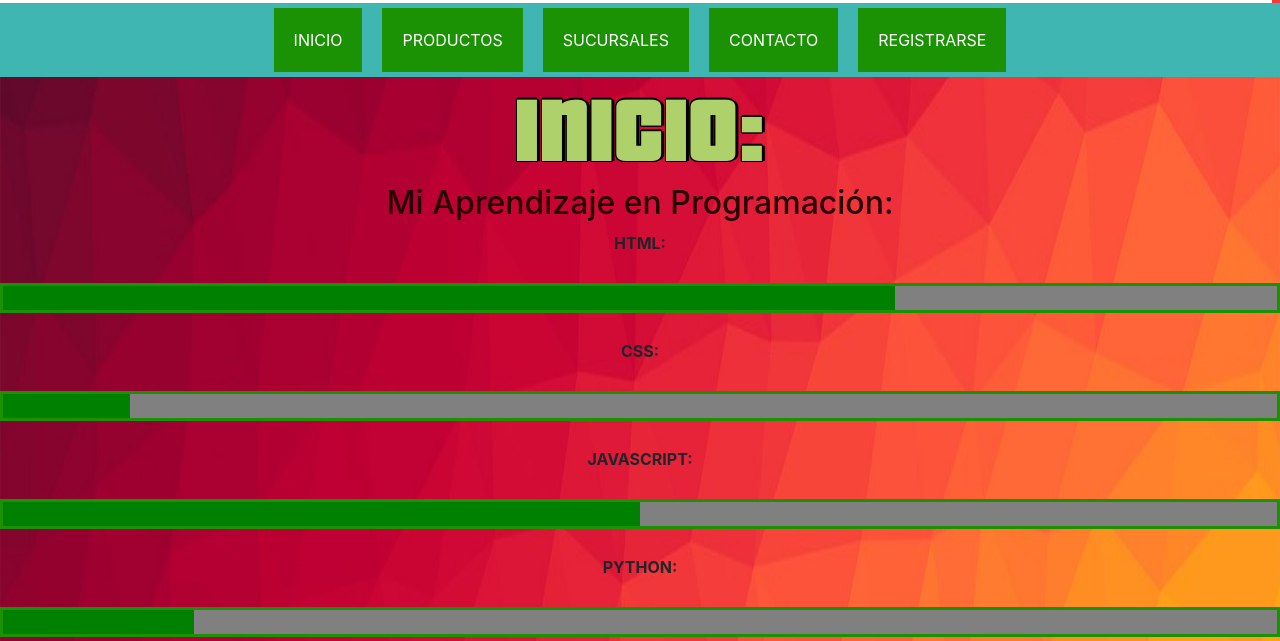
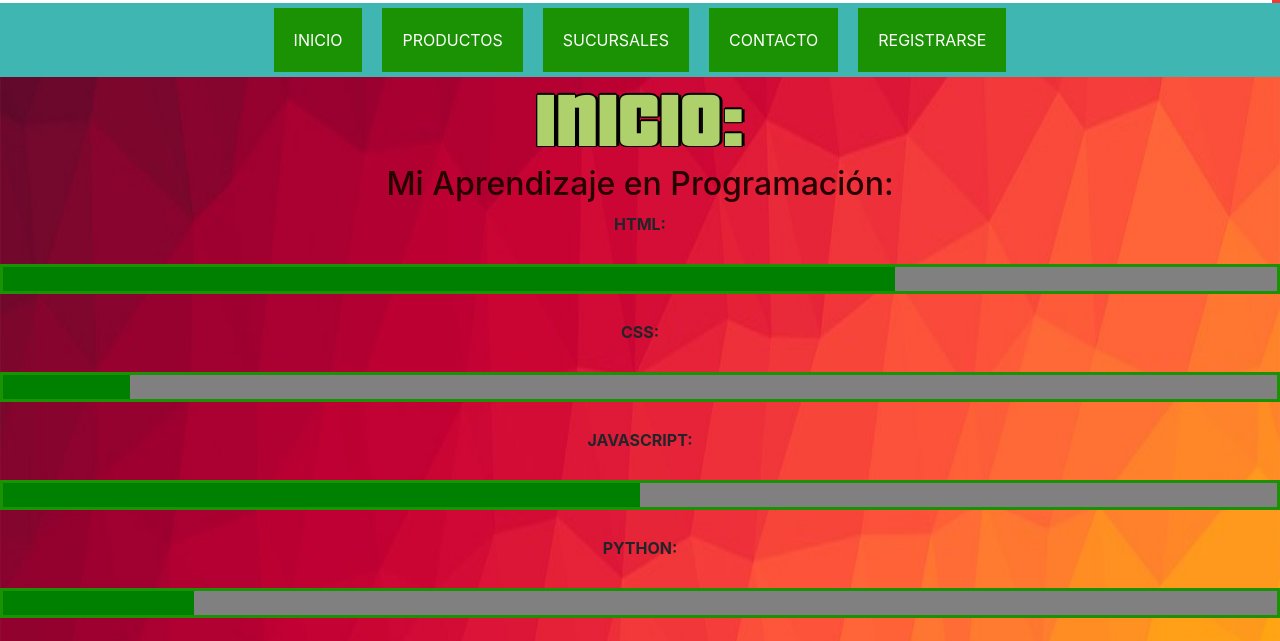
Before and after one commit to Chukin95/Chukin95, a plain HTML site: page index.html in a window 1280 px wide. Shown: the part 131-772 px from the top of the page. Drawn offline with nearby package versions, Linux system fonts and the light colour scheme; files whose address does not match are found by name.

Commit message:
Update estilos.css

```diff
--- a/css/estilos.css
+++ b/css/estilos.css
@@ -47,7 +47,7 @@ header {
 }
 h1 {
     font-family: 'pricedownblack';
-    font-size: 6pc;
+    font-size: 5pc;
     color: rgb(175, 209, 107);
     text-shadow: 3px 0 0 #000, -1px 0 0 #000, 0 1px 0 #000, 0 -2px 0 #000, 1px 1px #000, -1px -1px 0 #000, 1px -1px 0 #000, -1px 1px 0 #000;
     margin: 0px -0.3125em -0em -0.3125em;
```
